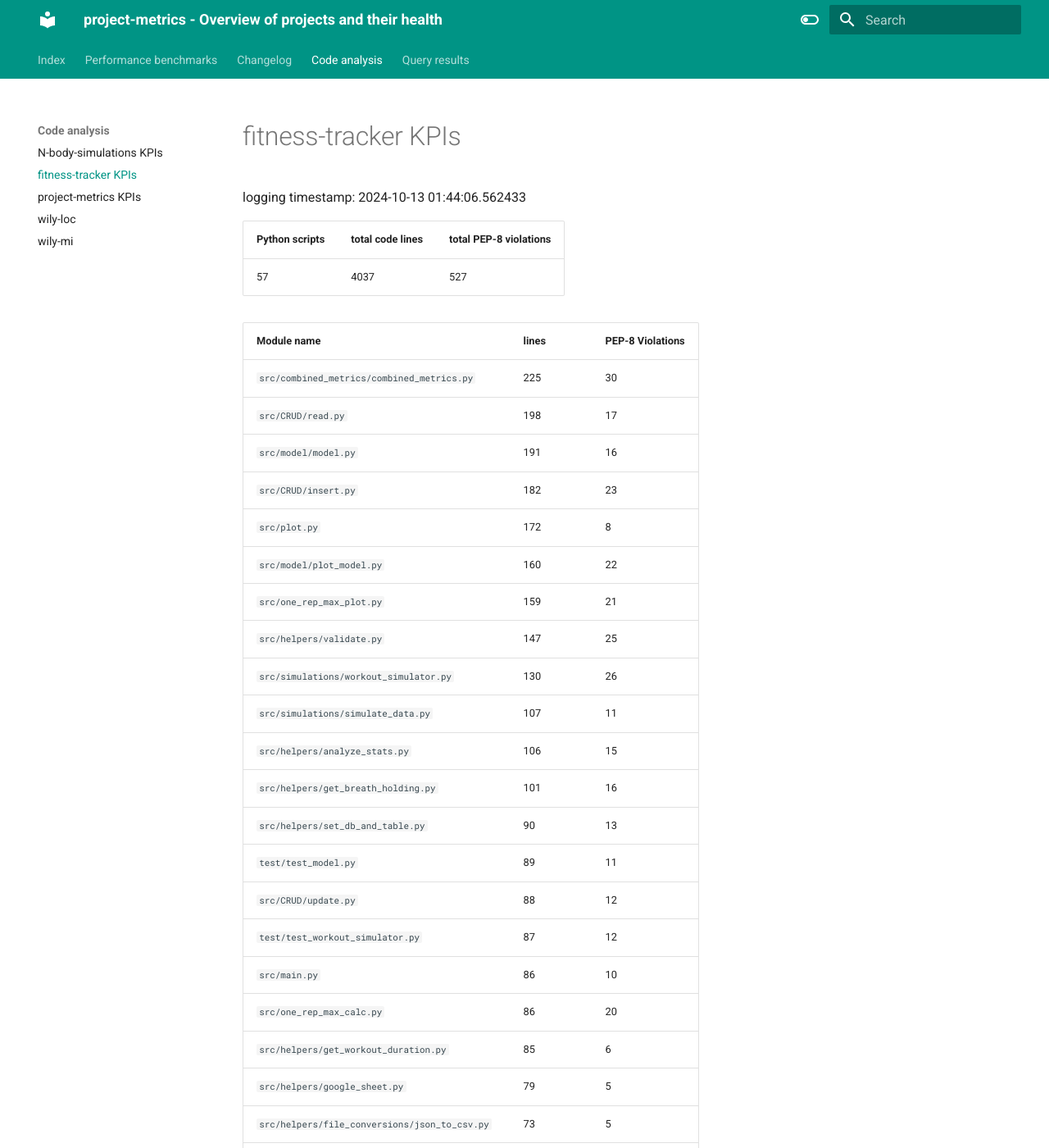
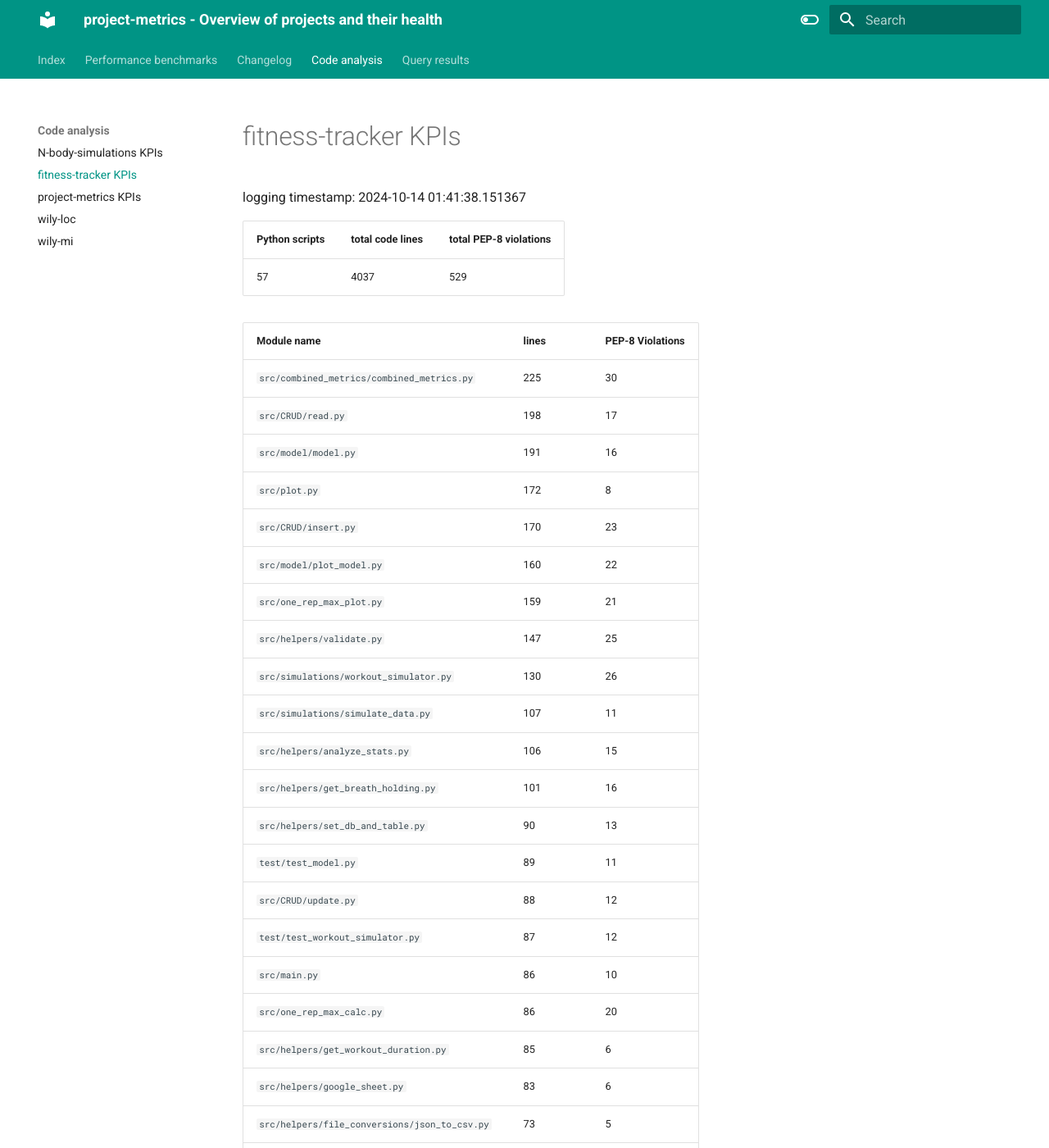
Before and after one commit to TheNewThinkTank/project-metrics, an MkDocs documentation site: the page built from docs/project_docs/code-analysis/kpi_fitness-tracker.md, in a window 1280 px wide and 1400 px high. Shown: the whole window at 82% size. Built offline with MkDocs 1.6.1 and Material for MkDocs 9.7.7, drawn with Linux system fonts in a browser that asks for light colours; some of the changed text lies outside the part shown.

Commit message:
Updating file

```diff
--- a/docs/project_docs/code-analysis/kpi_fitness-tracker.md
+++ b/docs/project_docs/code-analysis/kpi_fitness-tracker.md
@@ -1,19 +1,19 @@
 # fitness-tracker KPIs
 
 logging timestamp:
-2024-10-13 01:44:06.562433
+2024-10-14 01:41:38.151367
 
 | Python scripts | total code lines | total PEP-8 violations |
 | --- | --- | --- |
-| 57| 4037 | 527 |
+| 57| 4037 | 529 |
 
 | Module name | lines | PEP-8 Violations |
 | --- | --- | --- |
 | `src/combined_metrics/combined_metrics.py` |        225 |                   30 |
 | `src/CRUD/read.py                        ` |        198 |                   17 |
 | `src/model/model.py                      ` |        191 |                   16 |
-| `src/CRUD/insert.py                      ` |        182 |                   23 |
 | `src/plot.py                             ` |        172 |                    8 |
+| `src/CRUD/insert.py                      ` |        170 |                   23 |
 | `src/model/plot_model.py                 ` |        160 |                   22 |
 | `src/one_rep_max_plot.py                 ` |        159 |                   21 |
 | `src/helpers/validate.py                 ` |        147 |                   25 |
@@ -28,16 +28,16 @@ logging timestamp:
 | `src/main.py                             ` |         86 |                   10 |
 | `src/one_rep_max_calc.py                 ` |         86 |                   20 |
 | `src/helpers/get_workout_duration.py     ` |         85 |                    6 |
-| `src/helpers/google_sheet.py             ` |         79 |                    5 |
+| `src/helpers/google_sheet.py             ` |         83 |                    6 |
 | `src/helpers/file_conversions/json_to_csv.py` |         73 |                    5 |
 | `test/test_json_to_csv.py                ` |         70 |                   28 |
 | `docs/sphinx-docs/source/conf.py         ` |         69 |                    6 |
 | `test/test_google_sheet.py               ` |         66 |                    6 |
+| `src/helpers/config_loader.py            ` |         65 |                   10 |
 | `src/helpers/get_program.py              ` |         65 |                    4 |
 | `test/test_simulate_data.py              ` |         59 |                   14 |
 | `src/helpers/get_volume.py               ` |         59 |                    6 |
 | `src/CRUD/delete.py                      ` |         57 |                    7 |
-| `src/helpers/config_loader.py            ` |         57 |                    9 |
 | `test/test_insert.py                     ` |         51 |                    5 |
 | `src/one_rep_max.py                      ` |         49 |                    6 |
 | `test/test_update.py                     ` |         47 |                    6 |
```
